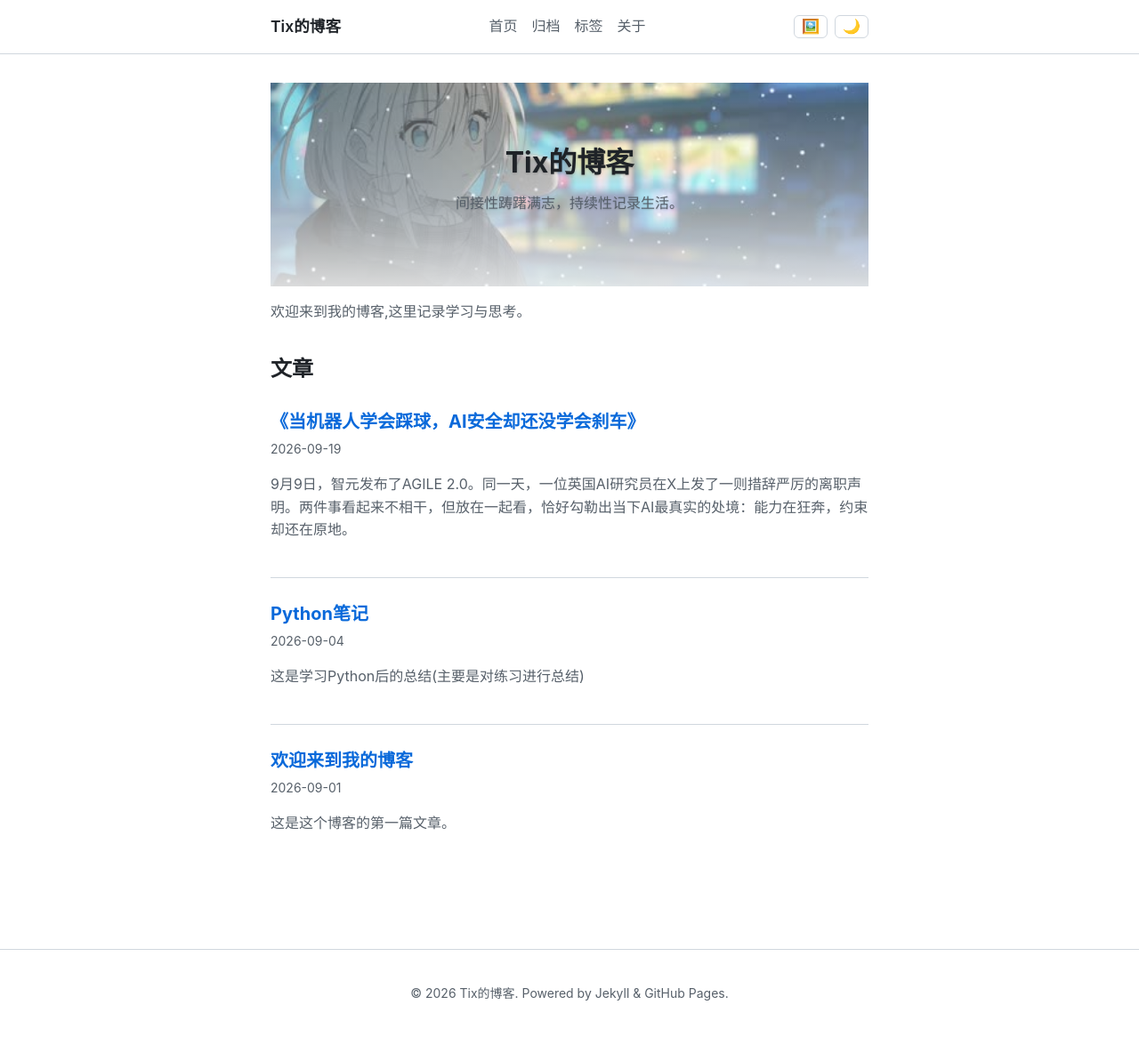
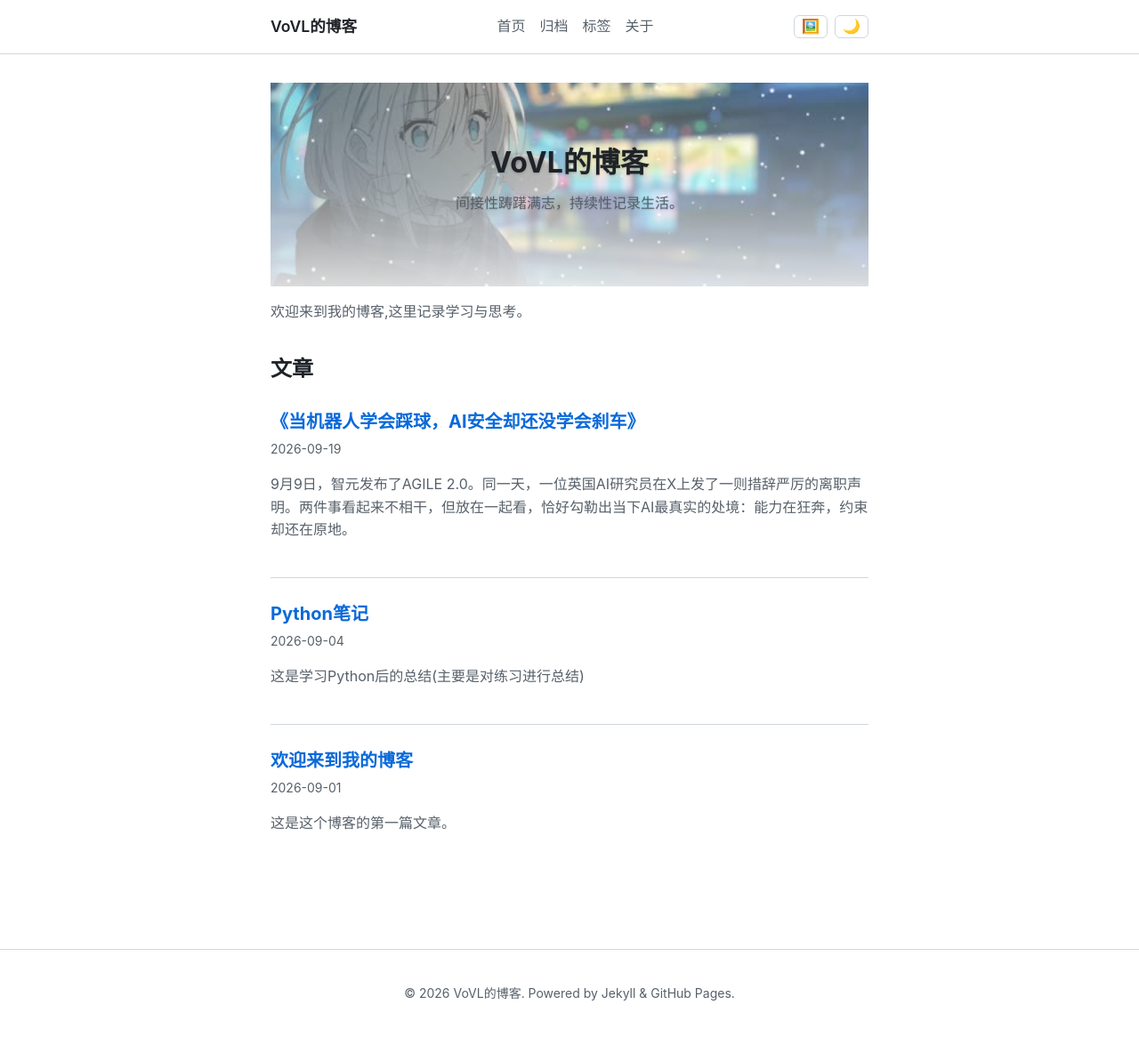
Before and after one commit to VoVL773/VoVL773.github.io, a Jekyll site: the page built from index.md, in a window 1280 px wide. Shown: the whole page at 89% size. Built offline with Jekyll 4.4.1, drawn with Linux system fonts in a browser that asks for light colours.

Commit message:
命名一致

```diff
--- a/_config.yml
+++ b/_config.yml
@@ -4,7 +4,7 @@
 # =============================================================================
 
 # ===== 站点基本信息(请替换为你的信息)=====
-title: Tix的博客
+title: VoVL的博客
 description: 间接性踌躇满志，持续性记录生活。
 author: VoVL773
 
```
